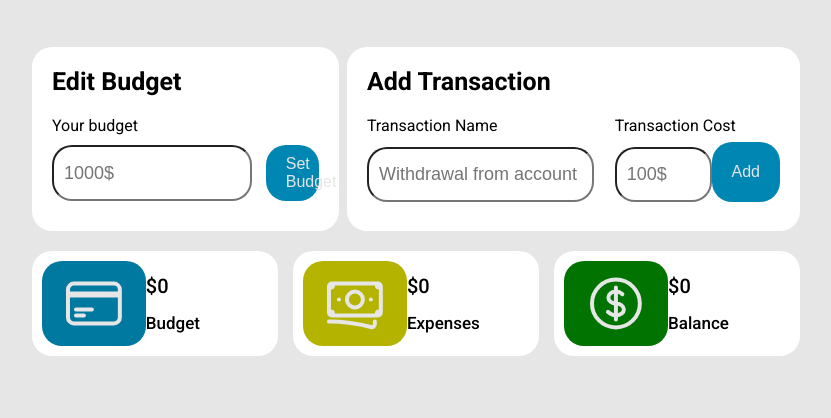
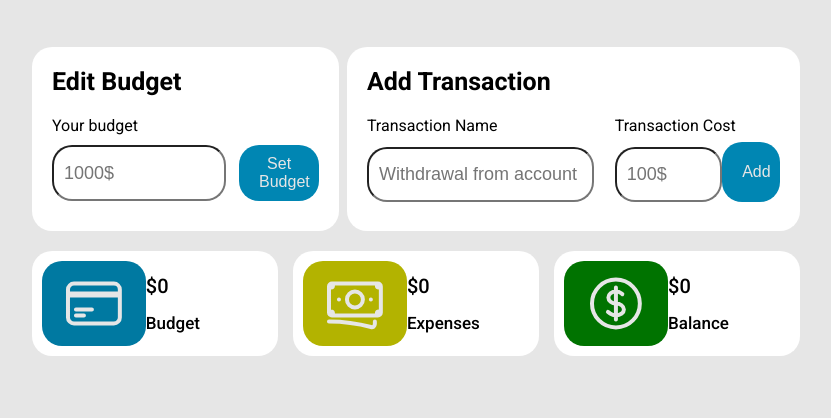
Before and after one commit to MarioMilosevic/Expense-Tracker, a website built with Vite: page index.html in a window 1280 px wide. Shown: the part 114-532 px from the top of the page, without its empty margins (224-1055 px from the left). Built offline with nearby package versions, Linux system fonts and the light colour scheme.

Commit message:
Fix button positon

```diff
--- a/style.css
+++ b/style.css
@@ -76,7 +76,7 @@ header {
 }
 
 .budgetInput input {
-  width: 75%;
+  width: 65%;
   border-radius: 2rem;
   padding-left: 1rem;
   font-size: 1.8rem;
@@ -87,11 +87,12 @@ header {
   color: var(--body--background-color);
   padding: 1rem 2rem;
   border-radius: 2rem;
-  width: 20%;
+  width: 30%;
   height: 100%;
   font-size: 1.6rem;
   border: none;
   cursor: pointer;
+  text-align: center;
   transition: 0.3s;
 }
 
@@ -125,7 +126,7 @@ header {
 }
 
 .transactionCost input {
-  width: 50%;
+  width: 30%;
 }
 
 .transactionCostInput {
@@ -147,6 +148,7 @@ header {
   cursor: pointer;
   border: none;
   transition: 0.3s;
+  width: 35%;
 }
 
 .addBtn:hover{
```
